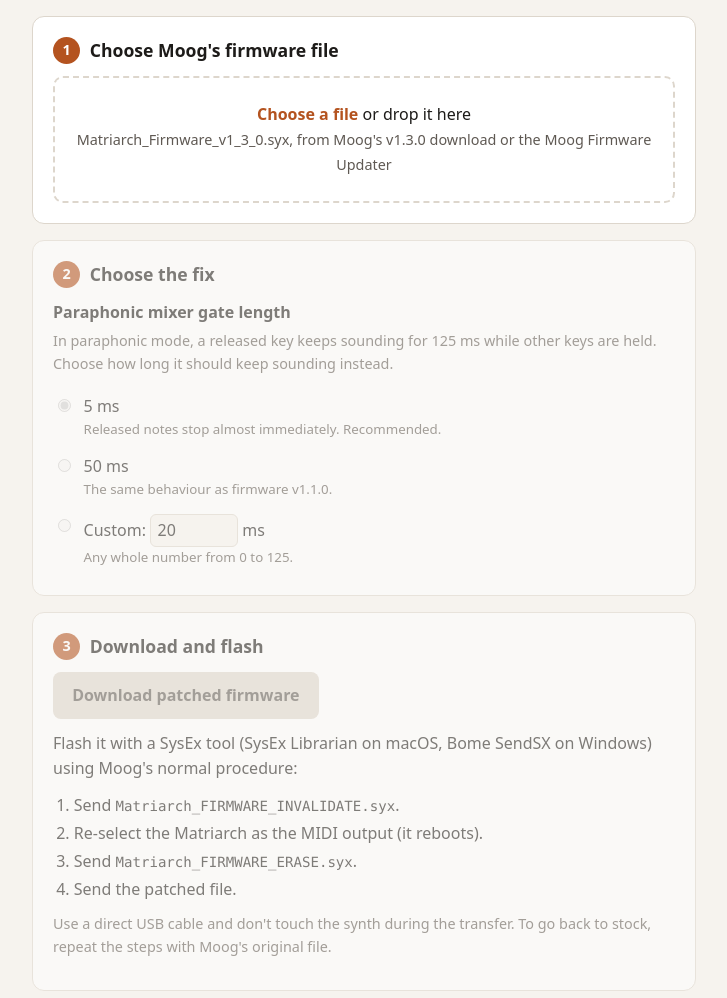
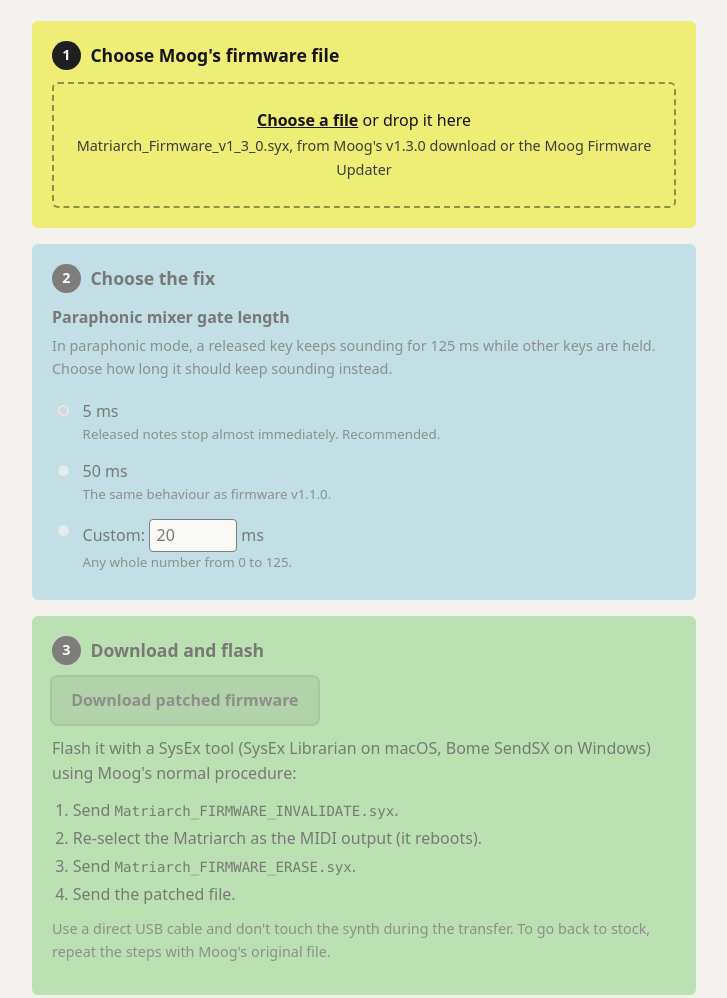
Before and after one commit to benjamindehli/matriarch-firmware-fixes, a website: page web/index.html in a window 1280 px wide. Shown: the part 411-1409 px from the top of the page, without its empty margins (276-1003 px from the left). Drawn offline with Linux system fonts and the light colour scheme.

Commit message:
Use Matriarch faceplate colours

```diff
--- a/web/index.html
+++ b/web/index.html
@@ -16,8 +16,8 @@
             type="text/markdown"
             href="https://benjamindehli.github.io/matriarch-firmware-fixes/index.html.md"
         />
-        <meta name="theme-color" content="#f6f3ee" media="(prefers-color-scheme: light)" />
-        <meta name="theme-color" content="#171513" media="(prefers-color-scheme: dark)" />
+        <meta name="theme-color" content="#f3f2ee" media="(prefers-color-scheme: light)" />
+        <meta name="theme-color" content="#121212" media="(prefers-color-scheme: dark)" />
 
         <meta property="og:type" content="website" />
         <meta property="og:site_name" content="Matriarch Firmware Fixes" />
@@ -221,6 +221,7 @@
                     </ul>
                 </nav>
             </header>
+            <div class="stripe" aria-hidden="true"></div>
 
             <main id="main" tabindex="-1">
                 <h1>Matriarch Firmware Patcher</h1>
--- a/web/style.css
+++ b/web/style.css
@@ -3,31 +3,36 @@
 
 :root {
     color-scheme: light dark;
-    --bg: #f6f3ee;
+    /* Section colours sampled from the Matriarch faceplate */
+    --yellow: #eeed75; /* Arp/Seq */
+    --blue: #99d0de; /* Oscillators */
+    --green: #8ed483; /* Filters */
+    --lavender: #d1abec; /* Stereo Delay */
+    --orange: #fd8b56; /* lit Sync and Multi Trig buttons */
+    --black: #1f1f1f; /* panel */
+    --on-panel: #161616;
+    --on-panel-muted: #3d3d3d;
+
+    --bg: #f3f2ee;
     --surface: #ffffff;
-    --text: #1d1b19;
-    --muted: #5f5953;
-    --border: #ddd6cc;
-    --accent: #b4531f;
-    --accent-text: #ffffff;
-    --ok: #1f7a46;
-    --warn: #8a5a00;
-    --error: #b3261e;
+    --text: #161616;
+    --muted: #57534e;
+    --border: #d9d6cf;
+    --accent: #a3401a;
+    --ok: #14532d;
+    --warn: #6b3d00;
+    --error: #9b1c1c;
     --focus: #1a5fb4;
 }
 
 @media (prefers-color-scheme: dark) {
     :root {
-        --bg: #171513;
-        --surface: #221f1c;
-        --text: #eee9e2;
-        --muted: #aaa39a;
-        --border: #3b3631;
-        --accent: #e0793f;
-        --accent-text: #1d1b19;
-        --ok: #5cc98a;
-        --warn: #e8b34a;
-        --error: #f2827a;
+        --bg: #121212;
+        --surface: #1f1f1f;
+        --text: #ececec;
+        --muted: #a9a9a9;
+        --border: #333333;
+        --accent: #fd8b56;
         --focus: #8ab4f8;
     }
 }
@@ -84,8 +89,20 @@
     gap: 1rem;
     flex-wrap: wrap;
     padding-bottom: 1rem;
-    border-bottom: 1px solid var(--border);
     font-size: 0.95rem;
+}
+
+/* The four section colours of the faceplate, in panel order */
+.stripe {
+    height: 6px;
+    border-radius: 3px;
+    background: linear-gradient(
+        to right,
+        var(--yellow) 0 25%,
+        var(--blue) 25% 50%,
+        var(--green) 50% 75%,
+        var(--lavender) 75%
+    );
 }
 
 .site-header .home {
@@ -152,7 +169,7 @@
 }
 
 .notice {
-    border-left: 4px solid var(--accent);
+    border-left: 4px solid var(--orange);
     background: var(--surface);
     padding: 0.75rem 1rem;
     border-radius: 0 8px 8px 0;
@@ -174,13 +191,16 @@
 th,
 td {
     text-align: left;
-    padding: 0.5rem 0.75rem 0.5rem 0;
+    padding: 0.5rem 0.75rem;
     border-bottom: 1px solid var(--border);
     vertical-align: top;
 }
 
 th {
     font-weight: 600;
+    background: var(--lavender);
+    color: var(--on-panel);
+    padding-left: 0.75rem;
 }
 
 /* ---- links row (source, star, follow) ---------------------------------- */
@@ -208,8 +228,8 @@
 }
 
 .links a:hover {
-    border-color: var(--accent);
-    color: var(--accent);
+    border-color: var(--orange);
+    color: var(--text);
 }
 
 .links svg {
@@ -224,20 +244,43 @@
     display: inline-grid;
     place-items: center;
     flex: none;
-    width: 1.7rem;
-    height: 1.7rem;
+    width: 1.8rem;
+    height: 1.8rem;
     border-radius: 50%;
-    background: var(--accent);
-    color: var(--accent-text);
+    background: var(--black);
+    color: #ffffff;
     font-size: 0.9rem;
 }
 
 section.card {
-    background: var(--surface);
-    border: 1px solid var(--border);
-    border-radius: 12px;
+    /* The panels are light in both themes, so form controls should be drawn light too */
+    color-scheme: light;
+    --panel: var(--surface);
+    background: var(--panel);
+    color: var(--on-panel);
+    border-radius: 6px;
     padding: 1.25rem;
     margin: 1rem 0;
+}
+
+#patcher section.card:nth-child(1) {
+    --panel: var(--yellow);
+}
+
+#patcher section.card:nth-child(2) {
+    --panel: var(--blue);
+}
+
+#patcher section.card:nth-child(3) {
+    --panel: var(--green);
+}
+
+section.card .hint {
+    color: var(--on-panel-muted);
+}
+
+section.card a:not(.button) {
+    color: var(--on-panel);
 }
 
 section.card h2 {
@@ -254,8 +297,8 @@
 
 .drop {
     display: block;
-    border: 2px dashed var(--border);
-    border-radius: 10px;
+    border: 2px dashed rgba(0, 0, 0, 0.4);
+    border-radius: 6px;
     padding: 1.5rem 1rem;
     text-align: center;
     cursor: pointer;
@@ -266,7 +309,8 @@
 
 .drop:hover,
 .drop.dragging {
-    border-color: var(--accent);
+    border-color: var(--black);
+    background: rgba(255, 255, 255, 0.35);
 }
 
 .drop:focus-within {
@@ -282,7 +326,7 @@
 }
 
 .drop strong {
-    color: var(--accent);
+    text-decoration: underline;
 }
 
 .status {
@@ -327,37 +371,41 @@
 
 .option input[type="radio"] {
     margin-top: 0.3rem;
-    accent-color: var(--accent);
+    accent-color: var(--black);
 }
 
 .option small {
     display: block;
-    color: var(--muted);
+    color: var(--on-panel-muted);
 }
 
 input[type="number"] {
     width: 5.5rem;
     font: inherit;
     padding: 0.2rem 0.4rem;
-    border: 1px solid var(--border);
-    border-radius: 6px;
-    background: var(--bg);
-    color: var(--text);
+    border: 1px solid var(--black);
+    border-radius: 4px;
+    background: #ffffff;
+    color: var(--on-panel);
 }
 
 .button {
     display: inline-block;
-    background: var(--accent);
-    color: var(--accent-text);
-    font-weight: 600;
+    background: var(--orange);
+    color: var(--on-panel);
+    font-weight: 700;
     text-decoration: none;
     padding: 0.7rem 1.2rem;
-    border-radius: 8px;
+    border-radius: 6px;
+    box-shadow:
+        0 0 0 2px var(--black),
+        0 0 14px rgba(253, 139, 86, 0.55);
 }
 
 .button[aria-disabled="true"] {
-    background: var(--border);
-    color: var(--muted);
+    background: rgba(0, 0, 0, 0.12);
+    color: var(--on-panel-muted);
+    box-shadow: 0 0 0 2px rgba(0, 0, 0, 0.25);
     pointer-events: none;
 }
 
@@ -422,3 +470,9 @@
     color: var(--error);
     font-weight: 600;
 }
+
+/* The dark-mode focus colour is too light on the pastel panels */
+section.card :focus-visible,
+section.card .drop:focus-within {
+    outline-color: var(--black);
+}
```
Also changed, not shown: web/404.html (+1 -0 lines), web/apple-touch-icon.png, web/social-card.png.
